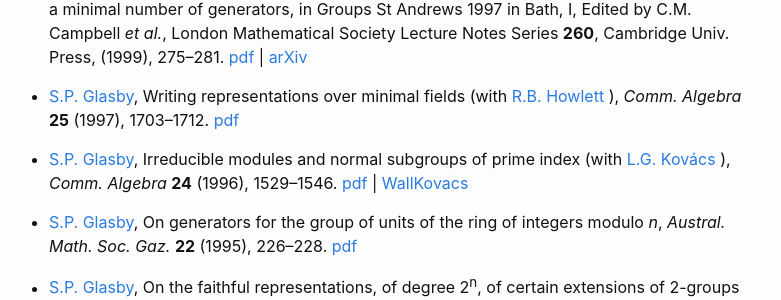
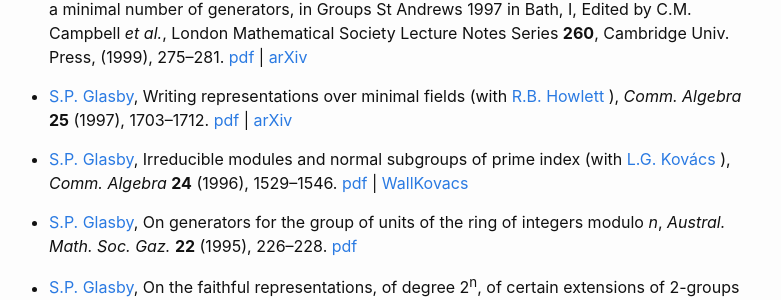
Before and after one commit to StephenGlasby/StephenGlasby.github.io, a Jekyll site: the page built from publications.md, in a window 1280 px wide and 900 px high, scrolled down 3155 px. Shown: the part 150-450 px from the top of the window, without its empty margins (251-1032 px from the left). Built offline with Jekyll 4.4.1, drawn with Linux system fonts in a browser that asks for light colours.

Commit message:
added arXiv

```diff
--- a/publications.md
+++ b/publications.md
@@ -368,7 +368,8 @@ in Groups St Andrews 1997 in Bath, I, Edited by C.M. Campbell
 Writing representations over minimal fields (with
 <a href="http://www.maths.usyd.edu.au:8000/u/bobh/"> R.B. Howlett</a> ),
 *Comm. Algebra* **25** (1997), 1703--1712.
-<a href="PAPER15.PDF"> pdf</a>
+<a href="PAPER15.PDF"> pdf</a> |
+[arXiv](https://arXiv:1405.7236)
 
 + [S.P. Glasby](https://staffhome.ecm.uwa.edu.au/~00059629/),
 Irreducible modules and normal subgroups of prime index (with
```
